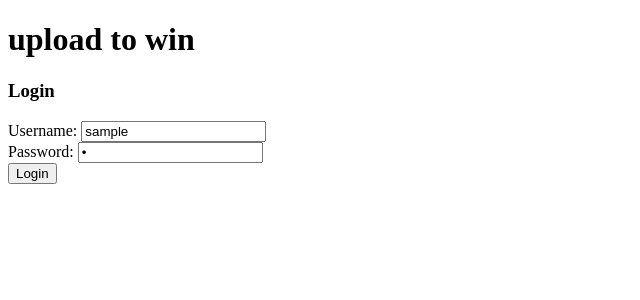
After one commit to Shivam-walia/Final_project, a Django app: template django_project/myapp/templates/login.html in a window 1280 px wide. The commit adds this page. Shown: the top 300 px of the page, without its empty margins (0-640 px from the left). Run offline with Django 3.2, Linux system fonts and the light colour scheme; the template is opened without the code that fills it: most values are stand-ins (such as "Sample title", 1, 10 or a date in 2020); parts of the project's set-up code (start-up, migrations or seed data) failed here and were passed over.

Commit message:
login form is created

```diff
--- a/django_project/myapp/forms.py
+++ b/django_project/myapp/forms.py
@@ -6,3 +6,7 @@ class signupform(forms.ModelForm):
     class Meta:
         model = usermode
         fields = ['username','name','email','password']
+class loginform(forms.ModelForm):
+    class Meta:
+        model=usermode
+        fields=['username','password']
--- /dev/null
+++ b/django_project/myapp/templates/login.html
@@ -0,0 +1,34 @@
+
+
+<!Doctype html>
+<html>
+	<head>
+		<title>login</title>
+
+		<meta charset="utf-8">
+		<meta http-equiv="X-UA-Compatible" content="IE=edge">
+		<meta name="viewport" content="width=device-width, initial-scale=1">
+		<!-- Bootstrap -->
+
+	</head>
+	<body>
+		<div class="row">
+		<div class="col-sm-4 col-sm-offset-4">
+			<h1>upload to win </h1>
+			<h3>Login </h3>
+			<form method = "post">
+				{% csrf_token %}
+					<div>
+						<label for="username">Username: </label>
+						<input id="username" type="text" name="username" value="{{username}}">
+					</div>
+					<div>
+						<label for = "password">Password: </label>
+						<input id ="password" type="password" name="password" value="{{password}}">
+					</div>
+					<input type="submit" value="Login" class="btn btn-success">
+			</form>
+		</div>
+		</div>
+	</body>
+</html>
--- /dev/null
+++ b/django_project/myapp/templates/login_fail.html
@@ -0,0 +1 @@
+<h1 style="color:teal;"> Login failed please try again......!<h1>
--- /dev/null
+++ b/django_project/myapp/templates/login_success.html
@@ -0,0 +1 @@
+<h1 style="color:teal;"> Login sucessfully ....!<h1>
--- a/django_project/myapp/templates/signup.html
+++ b/django_project/myapp/templates/signup.html
@@ -14,7 +14,7 @@
 	</head>
 
 
-	<body>
+	<body background="logo.png">
 		<div><center>
 
 			<h1 style="background-color:blue;color:white;">Instagram clone project</h1>
```
Also changed, not shown: 2 other files.
